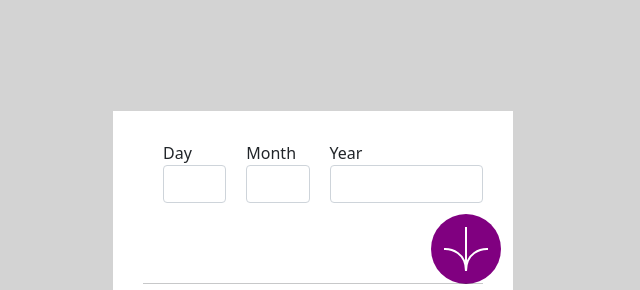
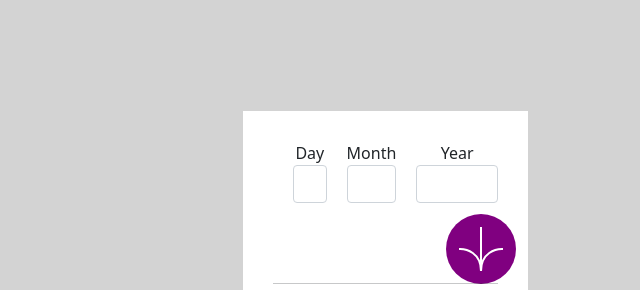
Before and after one commit to KartikGupta3/calc-years.github.io, a plain HTML site: page index.html in a window 1280 px wide. Shown: the part 96-386 px from the top of the page, without its empty margins (219-859 px from the left). Drawn offline with nearby package versions, Linux system fonts and the light colour scheme; a small style sheet from the web is missing.

Commit message:
Update index.html

```diff
--- a/index.html
+++ b/index.html
@@ -8,10 +8,10 @@
   <link rel="stylesheet" href="styles1.css">
 </head>
 <body>
-  <div class="container-fluid">
+  <div class="container">
     <div class="row justify-content-center">
-      <div class="col-sm-12 col-md-6">
-        <div class="age">
+      <div class="col-md-6 col-lg-4">
+        <div class="age text-center">
           <div class="inputs">
             <div class="form-group cheks">
               <label for="day">Day</label>
```
